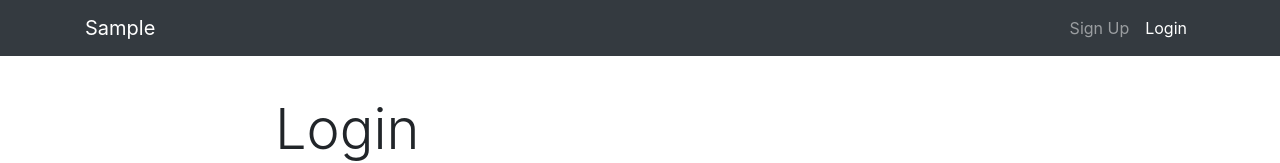
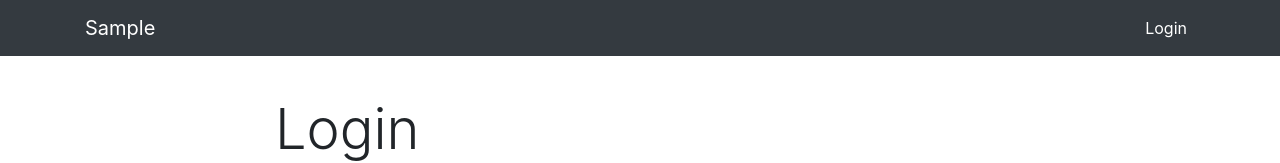
Before and after one commit to bhavishya2107/sample-app, a React (Create React App) app: page / in a window 1280 px wide. Shown: the top 163 px of the page. Built offline with nearby package versions, Linux system fonts and the light colour scheme.

Commit message:
frontend changes

```diff
--- a/src/components/login.js
+++ b/src/components/login.js
@@ -32,7 +32,7 @@
         if (updateUser) {
           console.log(updateUser);
           updateUser.email === "admin@admin.com"
-            ? (window.location.href = "/")
+            ? (window.location.href = "/users")
             : (window.location.href = "/userPage");
         }
       });
--- a/src/components/navbar.js
+++ b/src/components/navbar.js
@@ -24,11 +24,7 @@
 
             <div className="collapse navbar-collapse" id="mobile-nav">
               <ul className="navbar-nav ml-auto">
-                <li className="nav-item">
-                  <NavLink to="/register" className="nav-link">
-                    Sign Up
-                  </NavLink>
-                </li>
+
                 <li className="nav-item">
                   <NavLink to="/" className="nav-link">
                     Login
```
